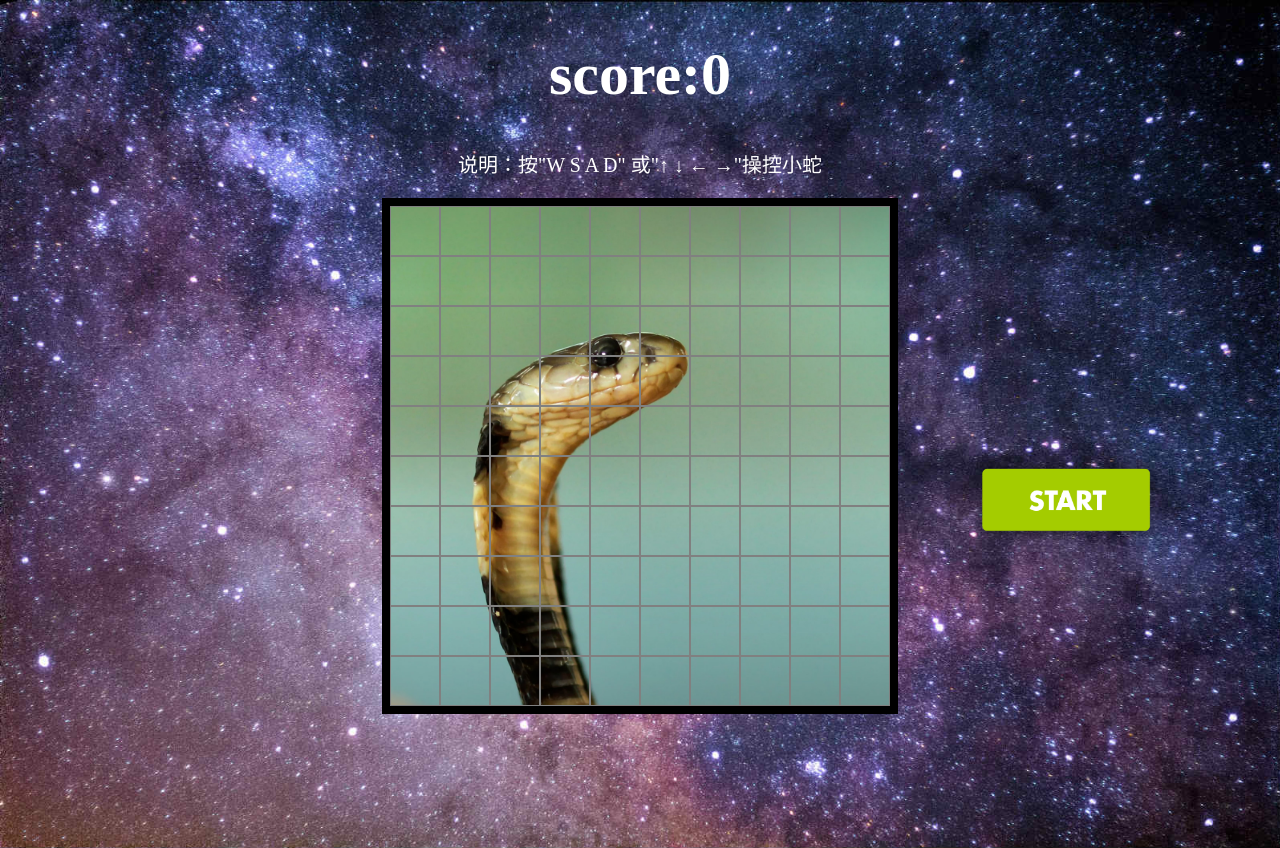
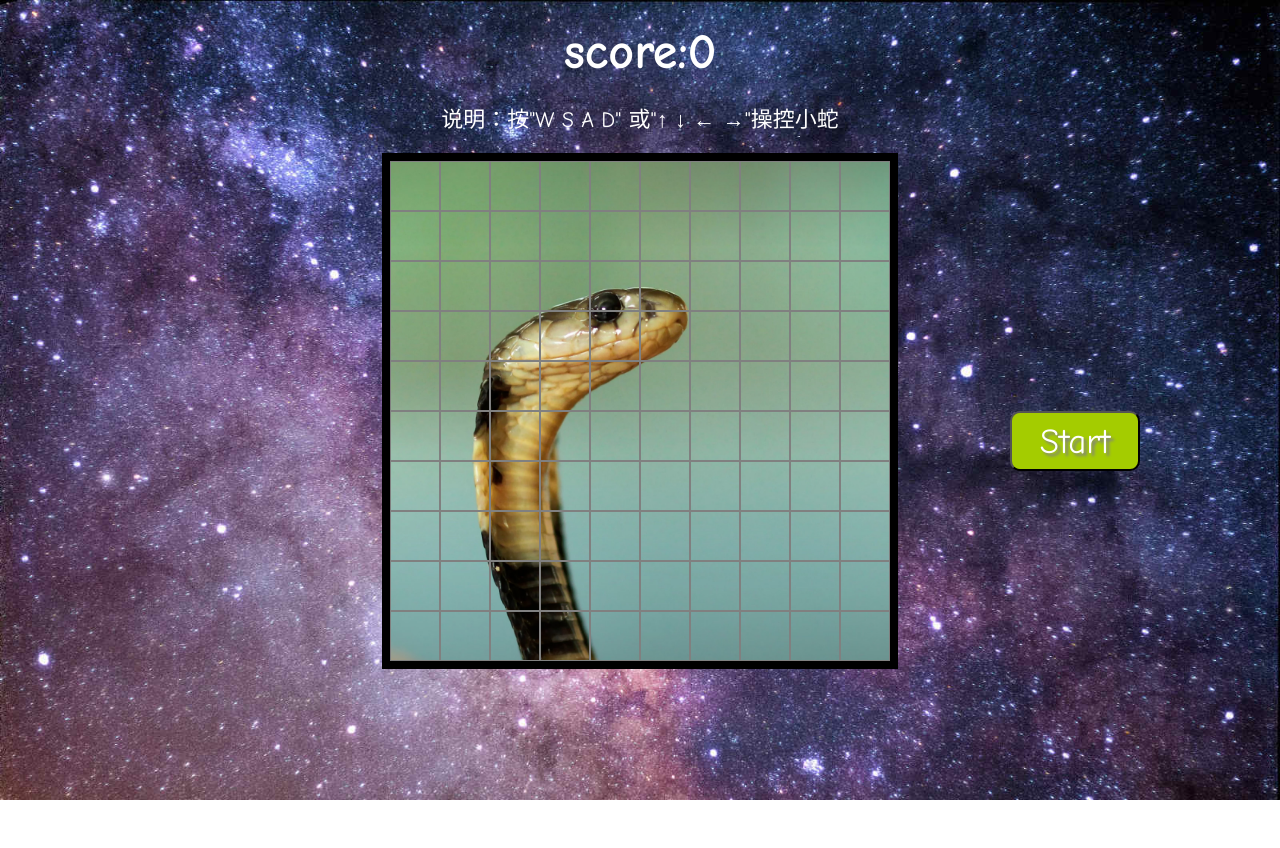
Before and after one commit to ChenTao92/greedy-snake, a plain HTML site: page index.html in a window 1280 px wide. After the commit the page ends 800 px from the top, so only its background shows below. Drawn offline with Linux system fonts and the light colour scheme.

Commit message:
modify start button

```diff
--- a/index.html
+++ b/index.html
@@ -10,7 +10,7 @@
   <h1 id="score"></h1>
   <p id="tips">说明：按"W S A D" 或"↑ ↓ ← →"操控小蛇</p>
   <div id="container">
-    <img id="start" src="./start_button.png">
+    <button id="start">Start</button>
   </div>
   <script src="main.js"></script>
 </body>
--- a/main.css
+++ b/main.css
@@ -1,6 +1,5 @@
 body {
   background: url(./background.jpg);
-  height: 100vh;
   background-size: cover;
 }
 
@@ -35,25 +34,49 @@ body {
 }
 
 #score {
+  margin: 0;
+  padding-top: 15px;
+  font-family: Comic Sans MS;
   color: #FFF;
   text-align: center;
-  font-size: 60px;
+  font-size: 50px;
 }
 
 #tips {
+  margin: 0;
+  padding: 20px;
+  font-family: Comic Sans MS;
   text-align: center;
   color: #FFF;
-  font-size: 20px;
+  font-size: 22px;
 }
 
 #start {
-  width: 200px;
+  background-color: #A4CC00;
+  width: 130px;
+  height: 60px;
+  font-size: 35px;
+  font-family: Comic Sans MS;
+  color: #FFF;
   position: absolute;
-  right: -280px;
+  right: -250px;
   top: 250px;
-  border-radius: 100px;
+  border-radius: 10px;
+  text-shadow: 3px 3px 3px gray;
 }
 
 #start:hover {
+  width: 140px;
+  height: 70px;
+  font-size: 45px;
+  color: red;
+  position: absolute;
+  right: -255px;
+  top: 245px;
+  text-shadow: 1px 1px 1px gray;
   cursor: pointer;
 }
+
+#start:focus{
+  outline: 0;
+}
--- a/main.js
+++ b/main.js
@@ -46,7 +46,7 @@ start.addEventListener("click", function(evt) {
 
   function mainLoop() {
     var snakeHead = snake.positions[0]
-    // 判断是否吃到果实 并 吃掉果实后增长蛇身长度
+    // 判断是否吃到果实，并在吃掉果实后增加蛇身长度
     if(snakeHead.x === snake.fruit.x && snakeHead.y === snake.fruit.y) {
       var lastBody = snake.positions[snake.positions.length - 1]
       var newBody = {}
@@ -70,7 +70,6 @@ start.addEventListener("click", function(evt) {
       snake.fruit.x = Math.floor(Math.random() * width)
       snake.fruit.y = Math.floor(Math.random() * height)
     }
-
 
     var lastPosX = snake.positions[0].x
     var lastPosY = snake.positions[0].y
```
Also changed, not shown: start_button.png (deleted).
